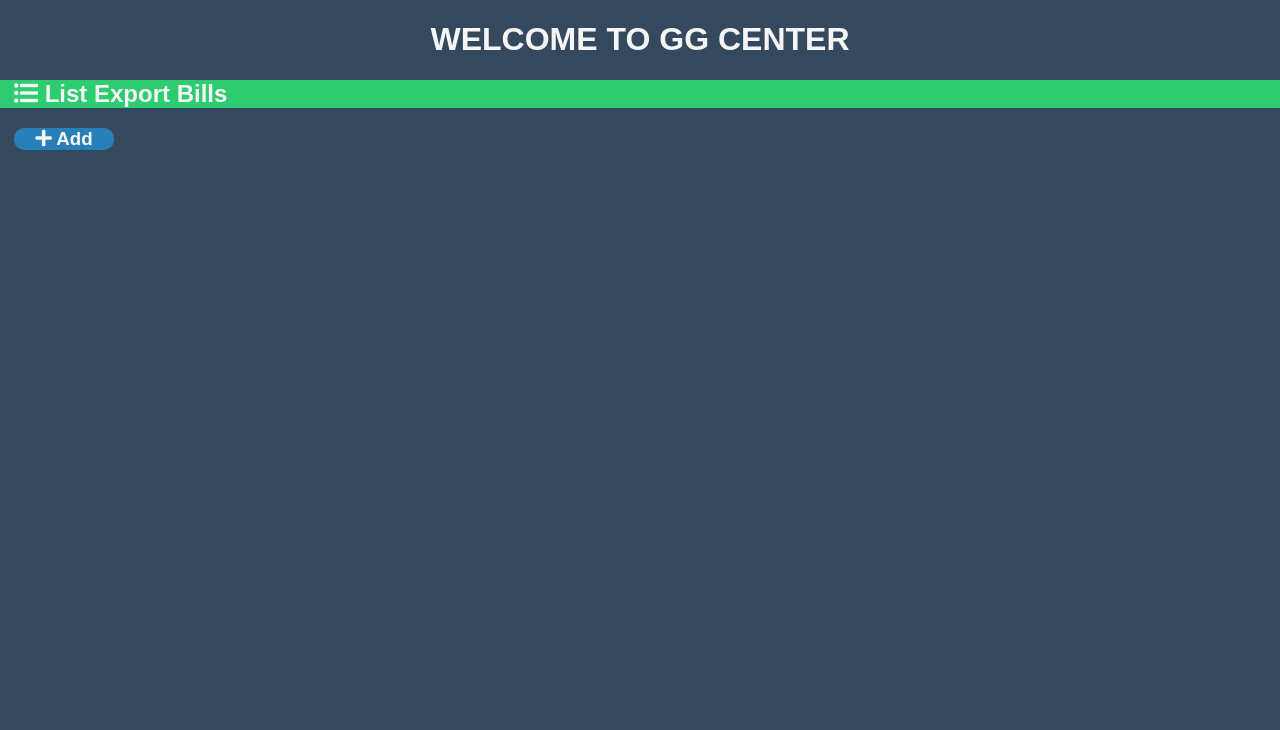
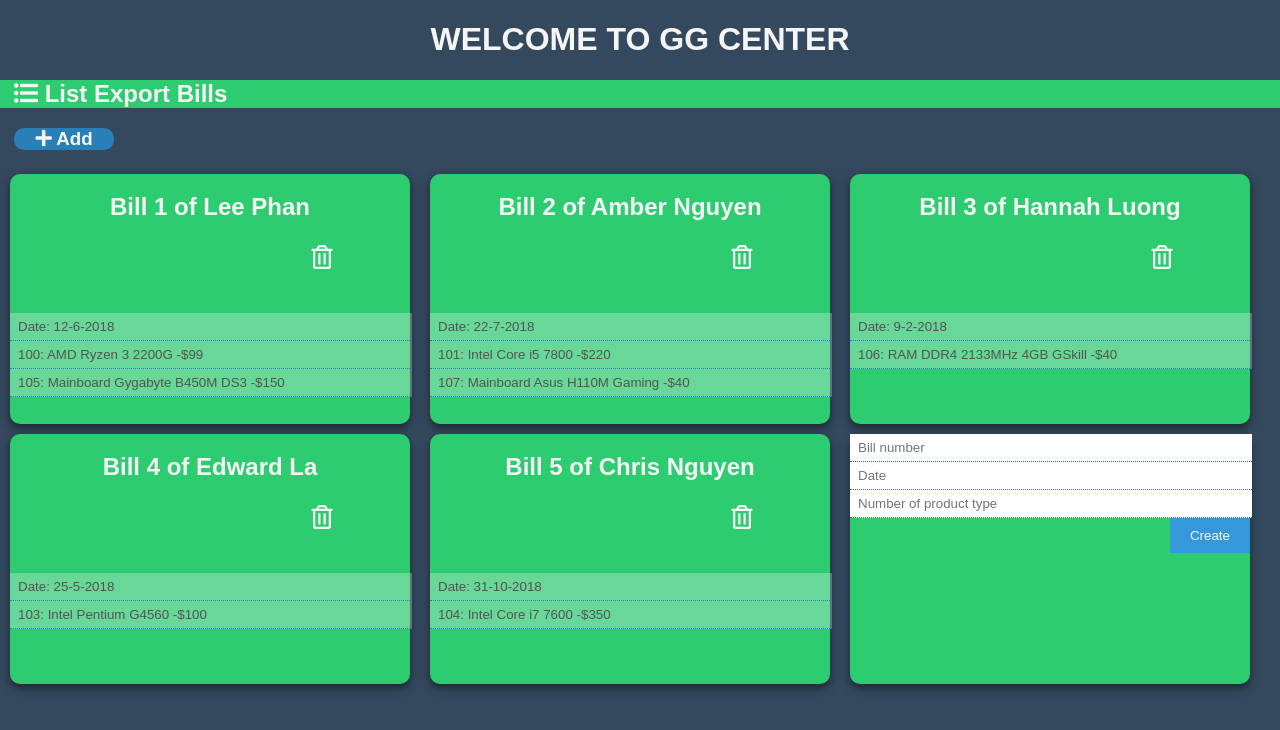
Before and after one commit to Yafuo/One-manager-company, an Angular app: page /export-bill in a window 1280 px wide. Both pictures are taken after a click on the element "Add". Shown: the top 730 px of the page. Built offline with nearby package versions, Linux system fonts and the light colour scheme.

Commit message:
Add files via upload

```diff
--- a/src/app/customer/customer.component.html
+++ b/src/app/customer/customer.component.html
@@ -1,7 +1,7 @@
 <h2><i class="fas fa-list-ul"></i> List customer</h2>
 <ul class="customers">
   <li *ngFor="let customer of customers" [class.selected]="customer === selectedCustomer" (click)="onSelectCustomer(customer)">
-    <span class="badge">{{customer.id}}</span> {{customer.firstName + " " + customer.lastName}}
+    <span class="badge">{{customer.id}}</span> {{customer.firstName + " " + customer.lastName}} <span (click)="onDelete(customer.id)" class="far fa-trash-alt"></span>
   </li>
 </ul>
 <div *ngIf="selectedCustomer" class="details">
--- a/src/app/customer/customer.component.ts
+++ b/src/app/customer/customer.component.ts
@@ -29,6 +29,18 @@ export class CustomerComponent implements OnInit {
     this.isEditing = false;
   }
 
+  onDelete(customerId) {
+    const isSure = confirm('Are you sure want to delete this ?');
+    if (isSure) {
+      this.customers.forEach(item => {
+        if (item.id === customerId) {
+          const index = this.customers.indexOf(item);
+          this.customers.splice(index, 1);
+        }
+      });
+    }
+  }
+
   onSave(firstName, lastName, birthDay, gender, address, phoneNo) {
     this.selectedCustomer.firstName = firstName;
     this.selectedCustomer.lastName = lastName;
--- a/src/app/export-bill/export-bill.component.html
+++ b/src/app/export-bill/export-bill.component.html
@@ -2,3 +2,26 @@
 <div class="add-bills" (click)="onAddNew()">
   <h3><span class="fas fa-plus"></span> Add</h3>
 </div>
+<div class="contain" *ngFor="let bill of exportBills">
+  <div class="customer-header">
+    <h2>{{'Bill ' + bill.id + ' of '+ getFullName(bill.customerId)}} <p (click)="onDelete(bill.id)" class="far fa-trash-alt"></p></h2>
+  </div>
+  <div class="customer-body">
+    <input type="text" placeholder="Date" disabled value="{{'Date: ' + bill.date}}">
+    <input type="text" disabled *ngFor="let product of bill.products" value="{{product.id + ': ' + product.name+ ' -$'+ product.price}}">
+  </div>
+</div>
+<div class="contain" *ngIf="isAdd">
+  <input type="text" placeholder="Bill number" [(ngModel)]="billId">
+  <input type="text" placeholder="Date" [(ngModel)]="billDate">
+  <input type="text" placeholder="Number of product type" [disabled]="isDone" [(ngModel)]="productLen" (keydown.enter)="createProducts()">
+  <div *ngFor="let product of products">
+    <input type="text" placeholder="Product Id" [(ngModel)]="product.id">
+    <input type="text" placeholder="Product Name" [(ngModel)]="product.name">
+    <input type="text" placeholder="Quantity" [(ngModel)]="product.quantity">
+    <input type="text" placeholder="Product Price" [(ngModel)]="product.price">
+  </div>
+  <div class="footer">
+    <input type="submit" (click)="onSave()" value="Create">
+  </div>
+</div>
--- a/src/app/export-bill/export-bill.component.scss
+++ b/src/app/export-bill/export-bill.component.scss
@@ -12,3 +12,49 @@ h2 {
   text-align: center;
   cursor: pointer;
 }
+.contain {
+  float: left;
+  width: 400px;
+  background-color: #2ecc71;
+  box-shadow: 0 4px 10px 0 rgba(0,0,0,0.5);
+  border-radius: 10px;
+  margin: 5px 10px;
+  min-height: 250px;
+  text-align: center;
+
+  .customer-header > h2 {
+    color: whitesmoke;
+    padding: 0;
+
+    p {
+      margin-left: 224px;
+      cursor: pointer;
+    }
+  }
+
+  input[type="text"] {
+    display: block;
+    width: 98%;
+    padding-left: 8px;
+    line-height: 25px;
+    border: none;
+    border-bottom: 1px dotted #2980b9;
+  }
+
+  .footer {
+    text-align: right;
+
+    input[type="submit"] {
+      background: #3498db;
+      color: whitesmoke;
+      outline: none;
+      border: none;
+      padding: 10px 20px;
+    }
+
+    input[type="submit"]:hover {
+      background-color: #bbd8dc;
+      color: #3498db;
+    }
+  }
+}
--- a/src/app/export-bill/export-bill.component.ts
+++ b/src/app/export-bill/export-bill.component.ts
@@ -1,4 +1,6 @@
 import { Component, OnInit } from '@angular/core';
+import {CUSTOMERS} from '../mock-customers';
+import {EXPORTBILLS} from '../mock-export-bills';
 
 @Component({
   selector: 'app-export-bill',
@@ -7,12 +9,42 @@ import { Component, OnInit } from '@angular/core';
 })
 export class ExportBillComponent implements OnInit {
 
+  customers = CUSTOMERS;
+  exportBills = EXPORTBILLS;
+  isAdd = false;
+  billId = '';
+  billDate = '';
+  isDone = false;
+  productLen: number;
   constructor() { }
 
   ngOnInit() {
+    console.log(this.customers);
   }
 
   onAddNew() {
+    this.isAdd = true;
+  }
 
+  onDelete(billId) {
+    const isSure = confirm('Are you sure want to delete this ?');
+    if (isSure) {
+      this.exportBills.forEach(item => {
+        if (item.id === billId) {
+          const index = this.exportBills.indexOf(item);
+          this.exportBills.splice(index, 1);
+        }
+      });
+    }
+  }
+
+  getFullName(customerId: string): any {
+    let fullName = 'Deleted member';
+    this.customers.forEach( item => {
+      if (item.id === customerId) {
+        fullName = item.firstName + ' ' + item.lastName;
+      }
+    });
+    return fullName;
   }
 }
```
